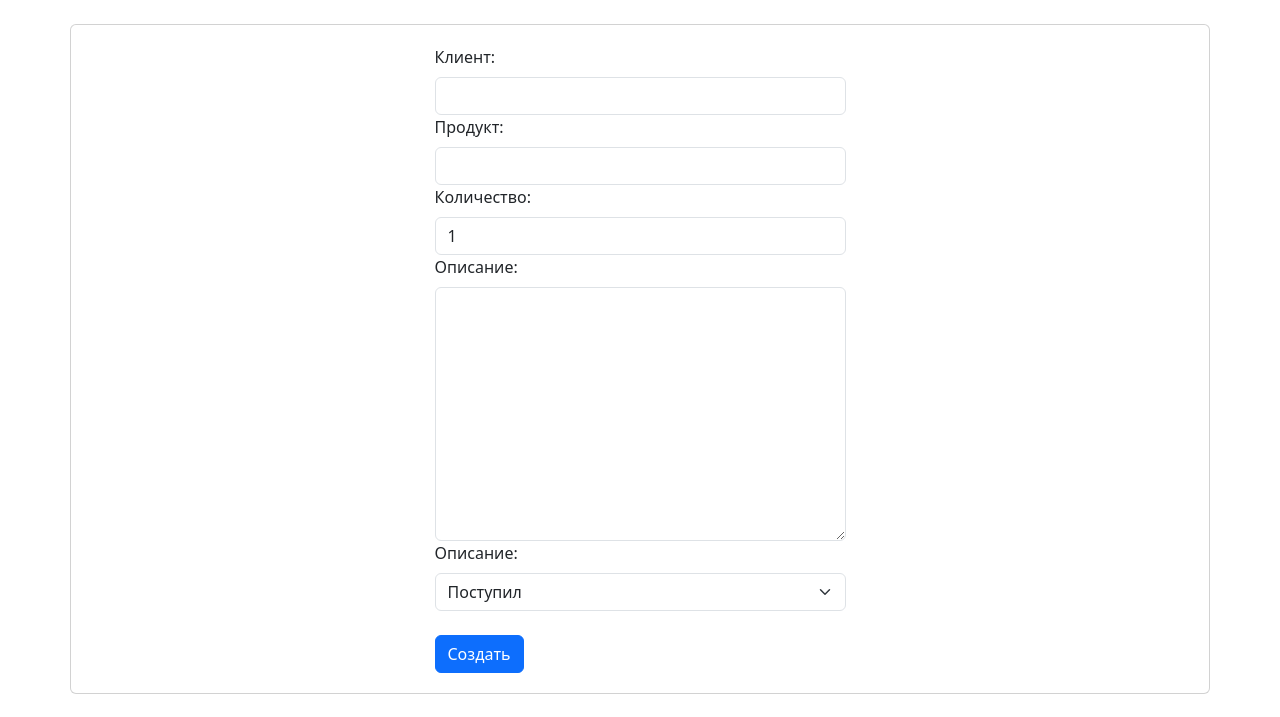
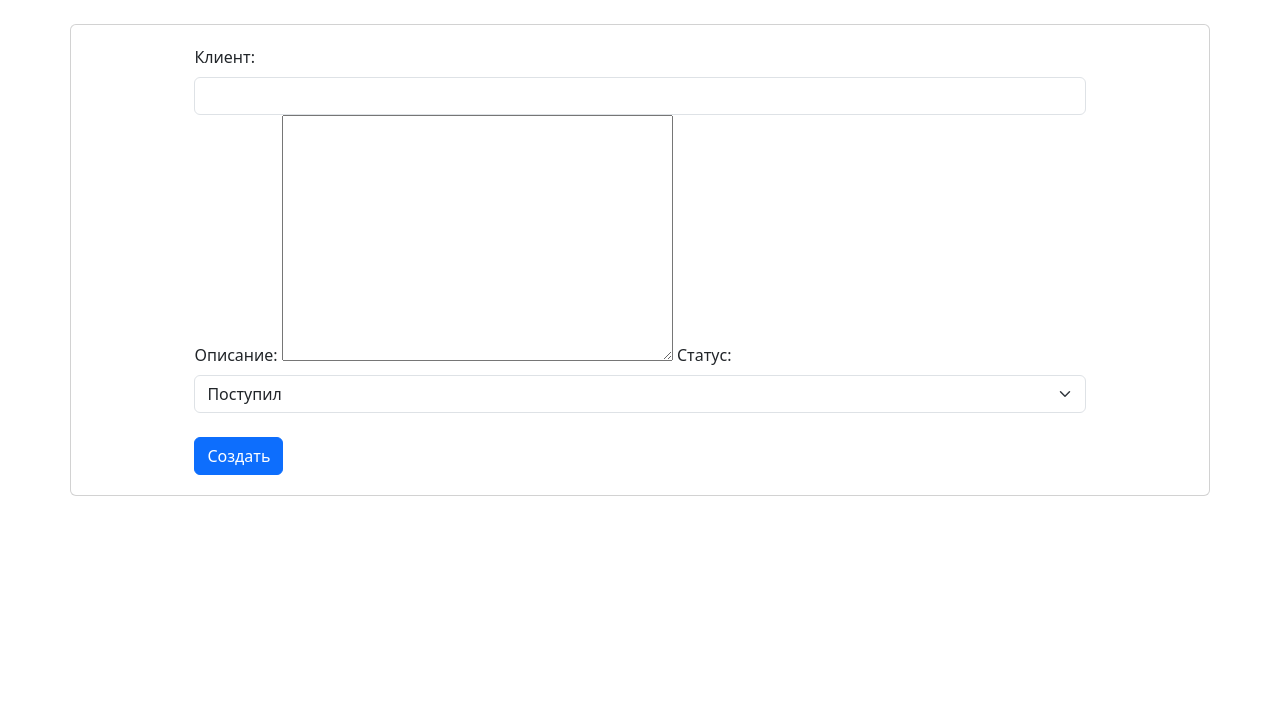
Before and after one commit to rublock/august_sender_crm, a Django app: page /new_order/ in a window 1280 px wide. Shown: the part 83-800 px from the top of the page. Run offline with Django 4.2, Linux system fonts and the light colour scheme; the visitor is signed in with stand-in values (Sample User, id 1); data that the repository does not hold is empty; some libraries are stand-ins or nearby versions.

Commit message:
commit ok

```diff
--- a/config/settings.py
+++ b/config/settings.py
@@ -39,6 +39,7 @@ INSTALLED_APPS = [
     'django.contrib.messages',
     'django.contrib.staticfiles',
     'django_extensions',
+    'django_summernote',
     'widget_tweaks',
     'bootstrap5',
     'mainapp',
@@ -141,3 +142,5 @@ DEFAULT_AUTO_FIELD = 'django.db.models.BigAutoField'
 SESSION_COOKIE_AGE = 2592000
 
 LOGIN_REDIRECT_URL = '/'
+
+SUMMERNOTE_THEME = 'bs5'
--- a/config/urls.py
+++ b/config/urls.py
@@ -1,5 +1,7 @@
 from django.contrib import admin
 from django.urls import path, include
+from django.conf.urls.static import static
+from django.conf import settings
 
 
 urlpatterns = [
@@ -7,4 +9,5 @@ urlpatterns = [
     path('', include("mainapp.urls")),
     path("api/", include("mainapp_api.urls")),
     path("accounts/", include("accounts.urls")),
-]
+    path('summernote/', include('django_summernote.urls')),
+] + static(settings.MEDIA_URL, document_root=settings.MEDIA_ROOT)
--- a/mainapp/forms.py
+++ b/mainapp/forms.py
@@ -1,5 +1,6 @@
 from django import forms
 from django.contrib.auth.forms import AuthenticationForm
+from django_summernote.widgets import SummernoteWidget
 
 from .models import Client, Order, OrderPosition
 
@@ -13,20 +14,22 @@ class NewOrderForm(forms.Form):
     ]
 
     client = forms.CharField(label="Клиент", max_length=100)
-    product = forms.CharField(label="Продукт", max_length=100)
-    quantity = forms.IntegerField(label="Количество", initial=1)
-    description = forms.CharField(label="Примечание", max_length=500, required=False, widget=forms.Textarea)
+    description = forms.CharField(required=True,
+                                  widget=SummernoteWidget(
+                                      attrs={'summernote': {
+                                                'width': '100%',
+                                                'height': '500px'
+                                                }
+                                            }))
     status = forms.ChoiceField(label="Статус", choices=CHOICES, initial=1)
 
 class ChangeOrderForm(forms.ModelForm):
     class Meta:
         model = OrderPosition
-        fields = ['client', 'product', 'quantity', 'description', 'status']
+        fields = ['client', 'description', 'status']
 
         widgets = {
             'client': forms.Select(attrs={'class': 'form-select', }),
-            'product': forms.TextInput(attrs={'class': 'form-control'}),
-            'quantity': forms.NumberInput(attrs={'class': 'form-control'}),
             'description': forms.Textarea(attrs={'class': 'form-control', 'rows': 3}),
             'status': forms.Select(attrs={'class': 'form-select', }),
         }
--- a/mainapp/models.py
+++ b/mainapp/models.py
@@ -36,10 +36,9 @@ class OrderPosition(models.Model):
 
     order = models.ForeignKey(Order, on_delete=models.CASCADE)
     client = models.ForeignKey(Client, blank=True, null=True, on_delete=models.CASCADE)
-    product = models.CharField(verbose_name="Продукт", blank=True, max_length=100)
-    quantity = models.IntegerField(default=1)
+    description = models.CharField(verbose_name="Примечание", blank=True, max_length=200)
     status = models.PositiveSmallIntegerField(choices=OrderStatus.choices, default=OrderStatus.ORDER_1)
-    description = models.CharField(verbose_name="Примечание", blank=True, max_length=200)
+
 
     def __str__(self):
         return f'{self.status}'
--- a/mainapp/templates/mainapp/base.html
+++ b/mainapp/templates/mainapp/base.html
@@ -23,10 +23,8 @@
     <ul class="nav nav-pills">
       <li class="nav-item" style="margin: 12px 18px 0px 0px;"><a href="{% url 'mainapp:new_order' %}" class="btn btn-success" aria-current="page">Создать</a></li>
       <li class="nav-item" style="margin: 12px 18px 0px 0px;"><a href="{% url 'mainapp:client_list' %}" class="btn btn-success" aria-current="page">Клиенты</a></li>
-      <!--<li class="nav-item" style="margin: 12px 18px 0px 0px;"><a href="{% url 'orders' %}" class="btn btn-danger" aria-current="page">API заказы</a></li>-->
-      <!--<li class="nav-item" style="margin: 12px 18px 0px 0px;"><a href="{% url 'clients' %}" class="btn btn-danger" aria-current="page">API клиенты</a></li>-->
       <li class="nav-item" style="margin: 12px 18px 0px 0px;"><a href="#" class="btn btn-light" aria-current="page">{{ user }}</a></li>
-        <li class="nav-item" style="margin: 12px 18px 0px 0px;"><a href="{% url 'logout' %}" class="btn btn-danger" aria-current="page">Выйти</a></li>
+      <li class="nav-item" style="margin: 12px 18px 0px 0px;"><a href="{% url 'logout' %}" class="btn btn-danger" aria-current="page">Выйти</a></li>
     </ul>
   </header>
 
--- a/mainapp/templates/mainapp/home_page.html
+++ b/mainapp/templates/mainapp/home_page.html
@@ -7,8 +7,6 @@
             <tr>
             <th scope="col">#</th>
             <th scope="col">Клиент</th>
-            <th scope="col">Продукт</th>
-            <th scope="col">Кол-во</th>
             <th scope="col">Примечание</th>
             <th scope="col">Действие</th>
             </tr>
--- a/mainapp/templates/mainapp/new_client.html
+++ b/mainapp/templates/mainapp/new_client.html
@@ -2,7 +2,7 @@
 {% load widget_tweaks %}
 {% block content %}
 <div class="container card" style="align-items: center;">
-    <form class="form new_client" style="margin: 20px 0px 20px 0px;" hx-post="" hx-target="#result" hx-swap="innerHTML">
+    <form class="form new_client" style="margin: 20px 0px 20px 0px; width: 80%" hx-post="" hx-target="#result" hx-swap="innerHTML">
             {% csrf_token %}
         <label class="form-label">Имя:</label>
         {% render_field new_client_form.name hx-post="/check_username/" hx-target="#client_name_error" hx-trigger="keyup delay:0.1s" class="form-control" autocomplete="off" %}
@@ -16,7 +16,7 @@
         <label class="form-label">Адрес доставки</label>
         {% render_field new_client_form.address class="form-control" %}
         <label class="form-label">Заметки</label>
-        {% render_field new_client_form.notes class="form-control" style="rows: 3" %}
+        {% render_field new_client_form.notes class="form-control" %}
 
         <br>
         <button type="submit" class="btn btn-primary">Создать</button>
--- a/mainapp/templates/mainapp/new_order.html
+++ b/mainapp/templates/mainapp/new_order.html
@@ -2,7 +2,7 @@
 {% load widget_tweaks %}
 {% block content %}
 <div class="container card" style="align-items: center;">
-    <form class="form new_order" style="margin: 20px 0px 20px 0px;" hx-post="" hx-target="#result" hx-swap="innerHTML">
+    <form class="form new_order" style="margin: 20px 0px 20px 0px; width:80%" hx-post="" hx-target="#result" hx-swap="innerHTML">
             {% csrf_token %}
             <label class="form-label">Клиент:</label>
             {% render_field new_order_form.client class="form-control" autocomplete="off" list="datalistOptions" id="exampleDataList" %}
@@ -11,13 +11,9 @@
                     <option value="{{ i }}">
                 {% endfor %}
             </datalist>
-            <label class="form-label">Продукт:</label>
-            {% render_field new_order_form.product class="form-control" %}
-            <label class="form-label">Количество:</label>
-            {% render_field new_order_form.quantity class="form-control" %}
             <label class="form-label">Описание:</label>
-            {% render_field new_order_form.description class="form-control" %}
-            <label class="form-label">Описание:</label>
+            {% render_field new_order_form.description %}
+            <label class="form-label">Статус:</label>
             {% render_field new_order_form.status class="form-select" %}
             <br>
         <button type="submit" class="btn btn-primary">Создать</button>
--- a/mainapp/templates/mainapp/partial_order_positions_detail_status_1.html
+++ b/mainapp/templates/mainapp/partial_order_positions_detail_status_1.html
@@ -1,8 +1,6 @@
 <tr class="table-success">
     <th scope="row">{{ i.order_id }}</th>
     <td>{{ i.client }}</td>
-    <td>{{ i.product }}</td>
-    <td>{{ i.quantity }}</td>
-    <td>{{ i.description }}</td>
+    <td>{{ i.description|safe }}</td>
     <td><a href="{% url 'mainapp:edit_order' i.id %}" aria-current="page">Изменить</a></td>
 </tr>
--- a/mainapp/templates/mainapp/partial_order_positions_detail_status_2.html
+++ b/mainapp/templates/mainapp/partial_order_positions_detail_status_2.html
@@ -1,8 +1,6 @@
 <tr class="table-primary">
     <th scope="row">{{ x.order_id }}</th>
     <td>{{ x.client }}</td>
-    <td>{{ x.product }}</td>
-    <td>{{ x.quantity }}</td>
     <td>{{ x.description }}</td>
     <td><a href="{% url 'mainapp:edit_order' x.id %}" aria-current="page">Изменить</a></td>
 </tr>
--- a/mainapp/templates/mainapp/partial_order_positions_detail_status_3.html
+++ b/mainapp/templates/mainapp/partial_order_positions_detail_status_3.html
@@ -1,8 +1,6 @@
 <tr class="table-dark">
     <th scope="row">{{ n.order_id }}</th>
     <td>{{ n.client }}</td>
-    <td>{{ n.product }}</td>
-    <td>{{ n.quantity }}</td>
     <td>{{ n.description }}</td>
     <td><a href="{% url 'mainapp:edit_order' n.id %}" aria-current="page">Изменить</a></td>
 </tr>
--- a/mainapp/templates/mainapp/partial_order_positions_detail_status_4.html
+++ b/mainapp/templates/mainapp/partial_order_positions_detail_status_4.html
@@ -1,8 +1,6 @@
 <tr class="table-danger">
     <th scope="row">{{ j.order_id }}</th>
     <td>{{ j.client }}</td>
-    <td>{{ j.product }}</td>
-    <td>{{ j.quantity }}</td>
     <td>{{ j.description }}</td>
     <td><a href="{% url 'mainapp:edit_order' j.id %}" aria-current="page">Изменить</a></td>
 </tr>
--- a/mainapp/urls.py
+++ b/mainapp/urls.py
@@ -1,4 +1,6 @@
-from django.urls import path
+from django.conf import settings
+from django.conf.urls.static import static
+from django.urls import path, include
 
 from mainapp import views
 from mainapp.apps import MainappConfig
@@ -15,9 +17,3 @@ urlpatterns = [
     path("delete_order/<int:id>", views.delete_order, name="delete_order"),
     path("delete_client/<int:id>", views.delete_client, name="delete_client"),
 ]
-
-htmx_urlpatterns = [
-    path("check_username/", views.check_username, name="check_username"),
-]
-
-urlpatterns += htmx_urlpatterns
--- a/mainapp/views.py
+++ b/mainapp/views.py
@@ -42,8 +42,6 @@ def new_order(request):
                     order_position = OrderPosition.objects.create(
                         order_id=order.id,
                         client=existing_client,
-                        product=form_data['product'],
-                        quantity=form_data['quantity'],
                         status=form_data['status'],
                         description=form_data['description'],
                     )
@@ -61,8 +59,6 @@ def new_order(request):
                 order_position = OrderPosition.objects.create(
                     order_id=order.id,
                     client=new_client,
-                    product=form_data['product'],
-                    quantity=form_data['quantity'],
                     status=form_data['status'],
                     description=form_data['description'],
                 )
--- a/requirements.txt
+++ b/requirements.txt
@@ -1,10 +1,12 @@
 asgiref==3.7.2
 backports.zoneinfo==0.2.1
 beautifulsoup4==4.12.2
+bleach==6.1.0
 Django==4.2.4
 django-autocomplete-light==3.9.7
 django-bootstrap-v5==1.0.11
 django-extensions==3.2.3
+django-summernote==0.8.20.0
 django-widget-tweaks==1.5.0
 djangorestframework==3.14.0
 Pillow==10.1.0
@@ -13,3 +15,4 @@ six==1.16.0
 soupsieve==2.5
 sqlparse==0.4.4
 typing_extensions==4.8.0
+webencodings==0.5.1
```
Also changed, not shown: mainapp/migrations/0001_initial.py.
